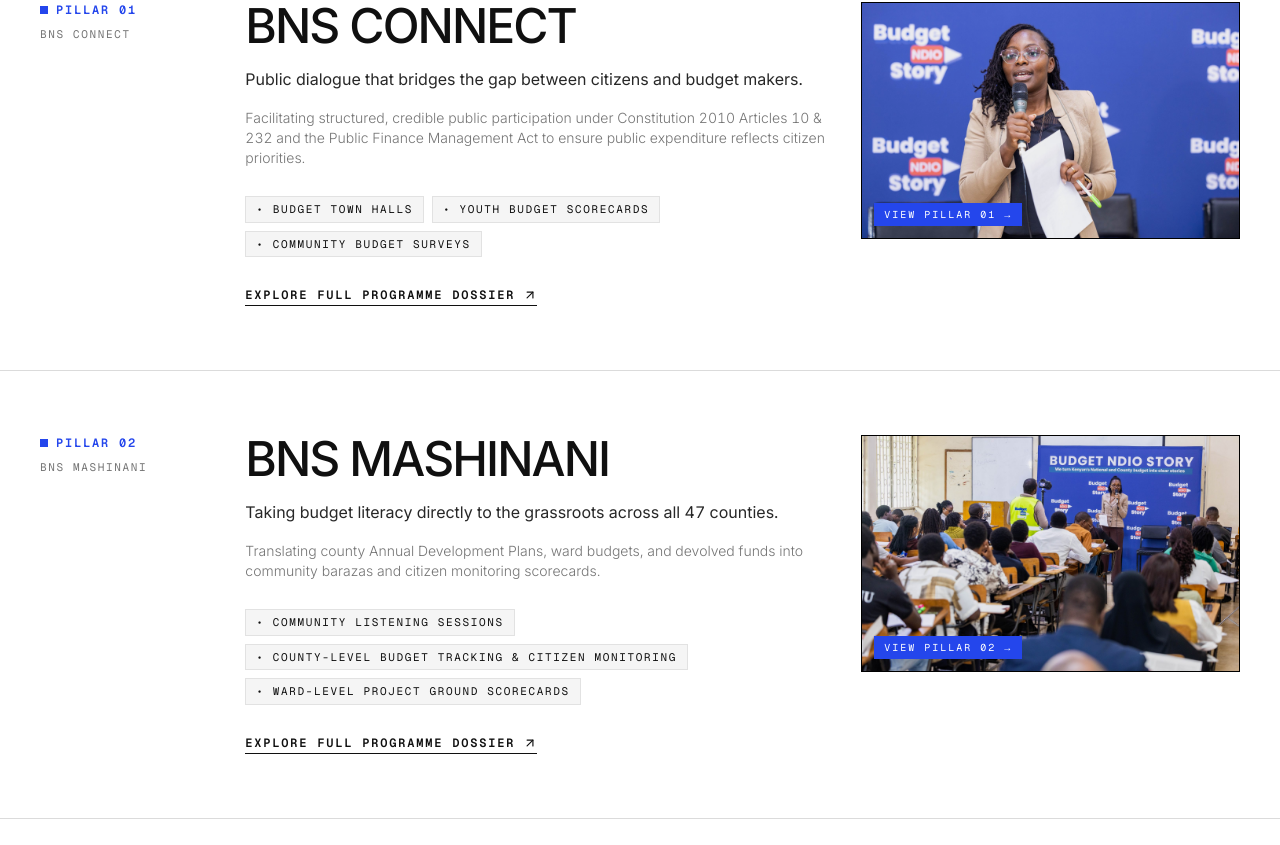
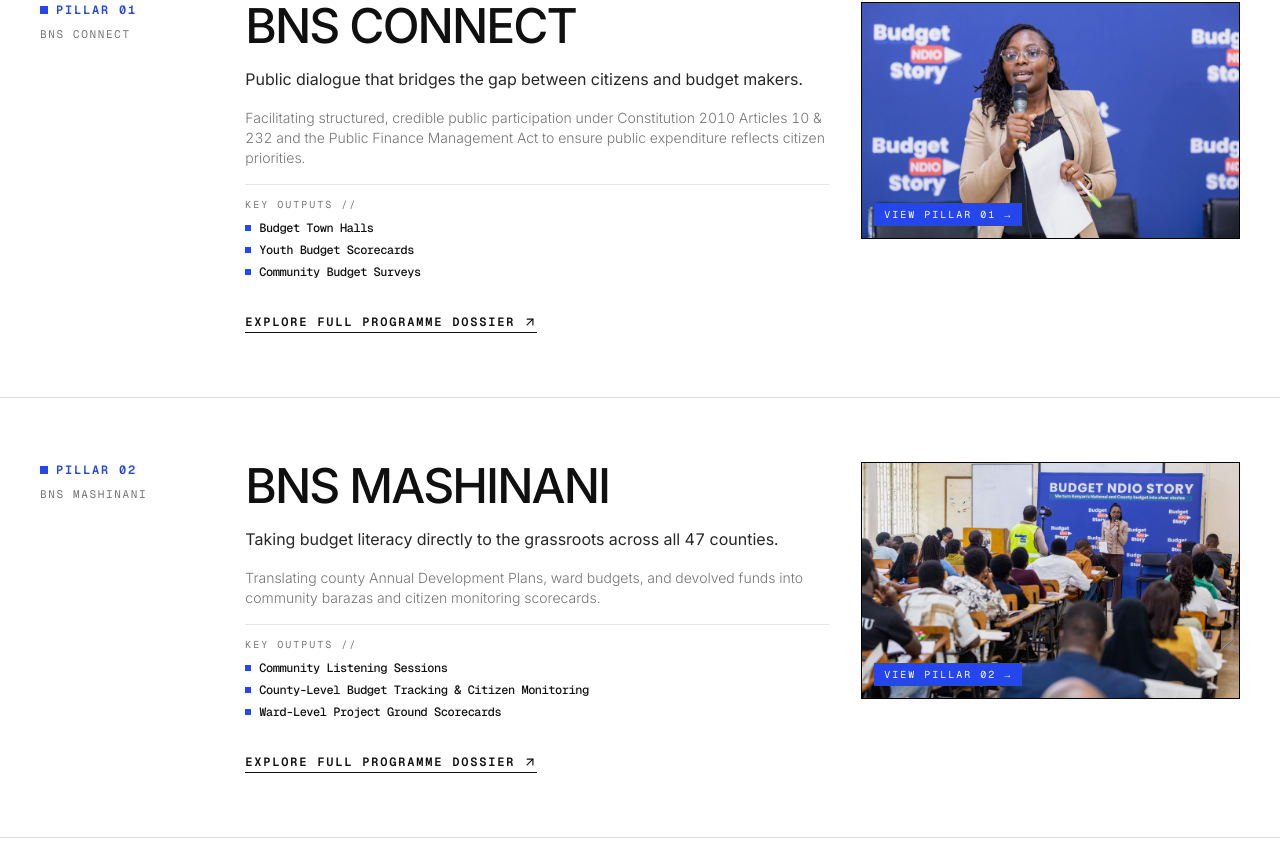
Before and after one commit to gr8stone/bns, a React (Vite) app: page /services in a window 1280 px wide. Shown: the part 1715-2560 px from the top of the page. Built offline with nearby package versions, Linux system fonts and the light colour scheme.

Commit message:
feat(hero & programmes): declutter hero text blocks and streamline deliverables into minimalist animated ledger

```diff
--- a/src/components/solum/SolumHero.tsx
+++ b/src/components/solum/SolumHero.tsx
@@ -96,25 +96,12 @@ export function SolumHero() {
               Follow the budget.{" "}
               <span className="text-[#2446EC] block sm:inline">Find the story.</span>
             </motion.h1>
-
-            <motion.p
-              initial={shouldReduceMotion ? false : { opacity: 0.5, y: 12 }}
-              animate={{ opacity: 1, y: 0 }}
-              transition={{
-                duration: 0.5,
-                delay: 0.08,
-                ease: [0.22, 1, 0.36, 1],
-              }}
-              className="font-display text-lg sm:text-xl md:text-[24px] font-medium leading-[1.3] tracking-[-0.04em] text-text-base mt-5 max-w-2xl"
-            >
-              A platform for budget literacy, civic accountability & impact storytelling. Making Kenya&apos;s public budgets readable, relatable, and responsive.
-            </motion.p>
           </div>
 
           {/* Right: Actions & Micro Metadata */}
           <div className="lg:col-span-4 flex flex-col justify-end lg:items-end gap-6">
-            <p className="font-sans text-xs text-text-muted leading-relaxed font-normal max-w-sm">
-              Sitting at the intersection of public finance, civic organising, and creative media across all 47 counties. Follow the budget. Find the story.
+            <p className="font-sans text-xs sm:text-sm text-text-muted leading-relaxed font-normal max-w-sm">
+              A platform for budget literacy, civic accountability & impact storytelling. Making Kenya&apos;s public budgets readable, relatable, and responsive across all 47 counties.
             </p>
 
             <div className="flex flex-wrap items-center gap-3">
--- a/src/pages/ServicesPage.tsx
+++ b/src/pages/ServicesPage.tsx
@@ -198,17 +198,29 @@ export function ServicesPage() {
                     {prog.heroSubhead}
                   </p>
 
-                  {/* 3 Key Deliverables List */}
+                  {/* Minimalist Deliverables Reveal (Clean Architectural Ledger) */}
                   {prog.deliverables && prog.deliverables.length > 0 && (
-                    <div className="pt-3 flex flex-wrap gap-2">
-                      {prog.deliverables.slice(0, 3).map((d) => (
-                        <span
-                          key={d.name}
-                          className="font-mono text-[11px] uppercase tracking-wider px-2.5 py-1 bg-black/[0.04] text-[#101010] border border-black/[0.08]"
-                        >
-                          &bull; {d.name}
-                        </span>
-                      ))}
+                    <div className="pt-3 pb-1 border-t border-[#101010]/10 space-y-2">
+                      <span className="font-mono text-[10px] uppercase tracking-widest text-[#757575] block">
+                        KEY OUTPUTS //
+                      </span>
+                      <ul className="space-y-1.5 font-mono text-xs text-[#101010]/85">
+                        {prog.deliverables.slice(0, 3).map((d, dIdx) => (
+                          <motion.li
+                            key={d.name}
+                            initial={{ opacity: 0, x: -6 }}
+                            whileInView={{ opacity: 1, x: 0 }}
+                            viewport={{ once: true }}
+                            transition={{ duration: 0.3, delay: dIdx * 0.06 }}
+                            className="flex items-center gap-2 group/item"
+                          >
+                            <span className="w-1.5 h-1.5 bg-[#2446EC] inline-block flex-shrink-0 transition-transform group-hover/item:scale-125" />
+                            <span className="tracking-tight font-medium text-[#101010] group-hover/item:text-[#2446EC] transition-colors">
+                              {d.name}
+                            </span>
+                          </motion.li>
+                        ))}
+                      </ul>
                     </div>
                   )}
 
```
